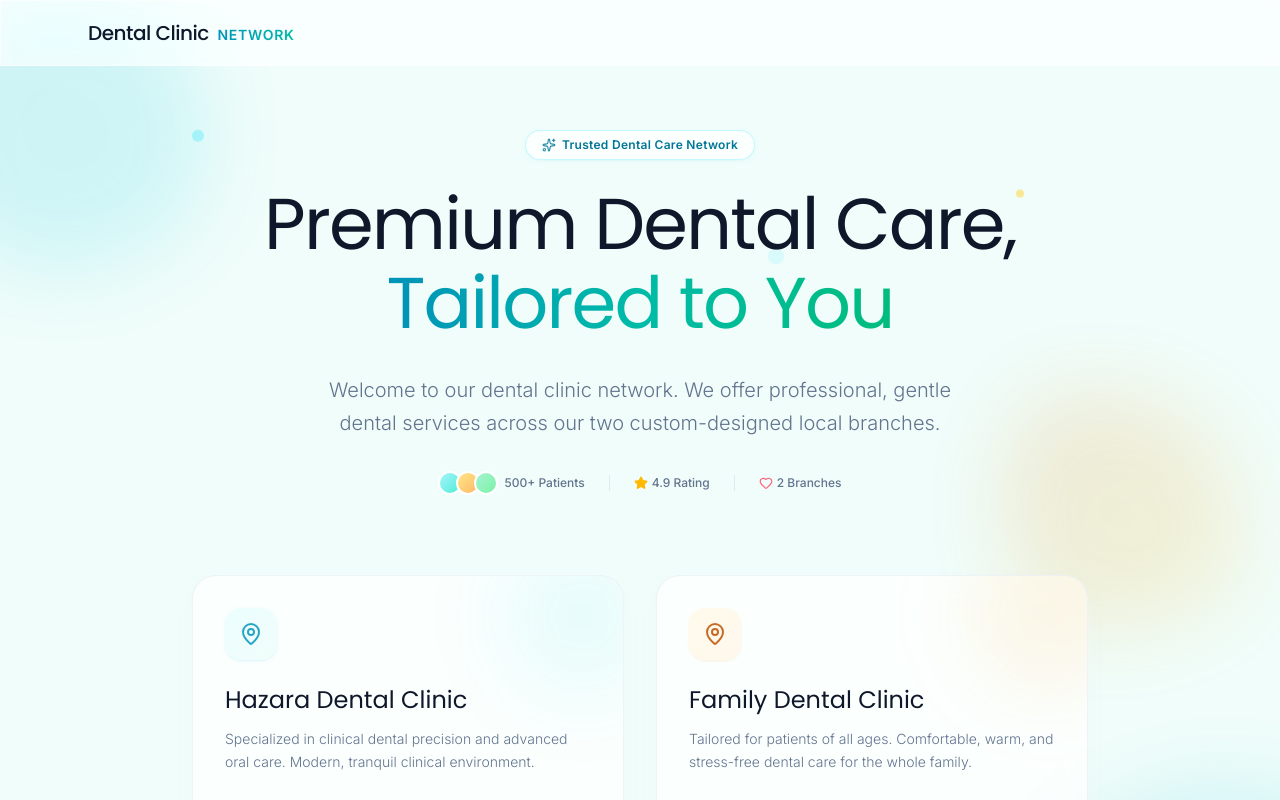
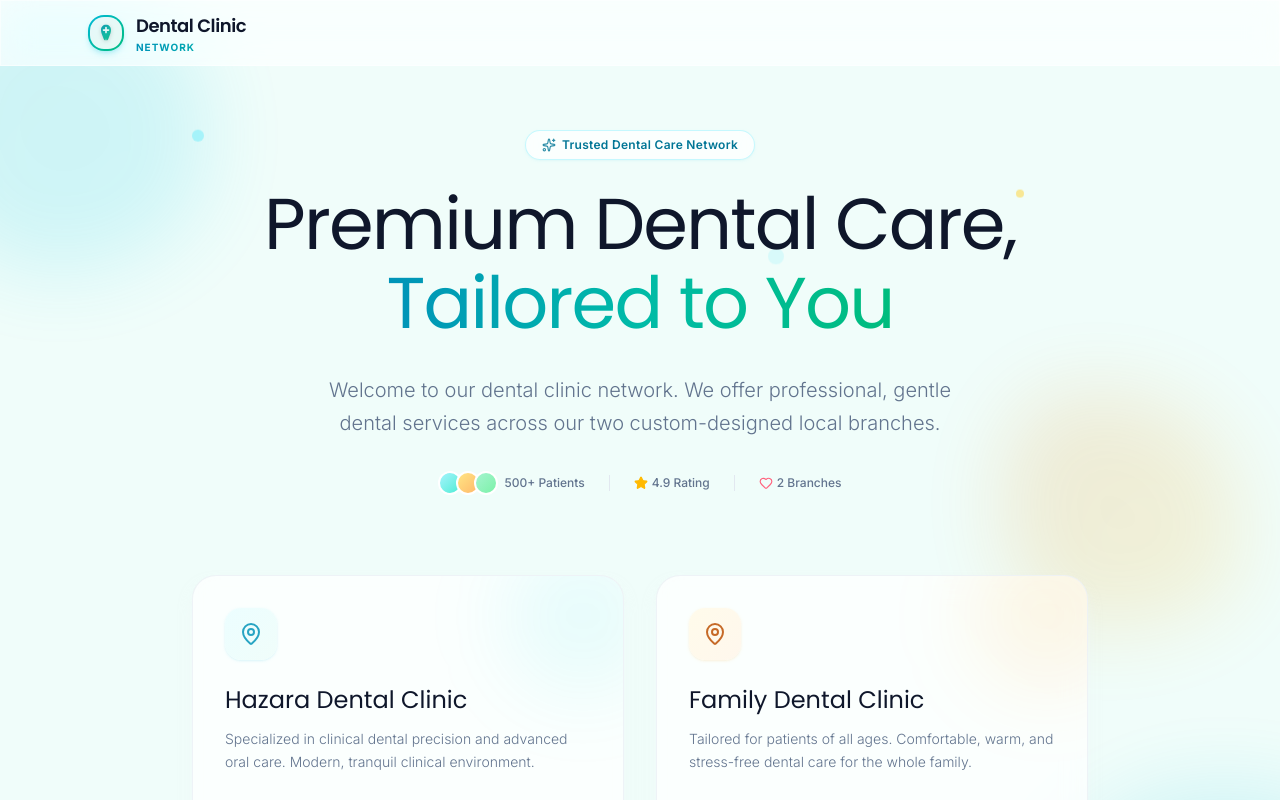
Before and after one commit to Aman9807/dental, a Next.js app: page / in a window 1280 px wide. Shown: the top 800 px of the page. Built offline with nearby package versions, Linux system fonts and the light colour scheme.

Commit message:
Add custom text-free logo mark and update favicons and page headers

```diff
--- /dev/null
+++ b/scratch/count_lines.js
@@ -0,0 +1,39 @@
+const fs = require('fs');
+const path = require('path');
+
+function getFiles(dir, fileList = []) {
+  const files = fs.readdirSync(dir);
+  for (const file of files) {
+    if (['node_modules', '.next', '.git', '.agents', '.temp', 'package-lock.json', 'tsconfig.tsbuildinfo'].includes(file)) continue;
+    const filePath = path.join(dir, file);
+    const stat = fs.statSync(filePath);
+    if (stat.isDirectory()) {
+      getFiles(filePath, fileList);
+    } else {
+      fileList.push(filePath);
+    }
+  }
+  return fileList;
+}
+
+const root = process.cwd();
+const files = getFiles(root);
+let totalLines = 0;
+const results = [];
+
+for (const f of files) {
+  const rel = path.relative(root, f).replace(/\\/g, '/');
+  try {
+    const content = fs.readFileSync(f, 'utf8');
+    const lines = content.split(/\r?\n/).length;
+    results.push({ file: rel, lines });
+    totalLines += lines;
+  } catch (e) {}
+}
+
+results.sort((a, b) => b.lines - a.lines);
+
+console.log('--- LINE COUNT PER FILE ---');
+results.forEach(r => console.log(`${r.lines.toString().padStart(6)} lines : ${r.file}`));
+console.log('---------------------------');
+console.log(`TOTAL LINES OF CODE: ${totalLines}`);
--- a/src/app/admin/(dashboard)/layout.tsx
+++ b/src/app/admin/(dashboard)/layout.tsx
@@ -6,6 +6,7 @@ import {
   LayoutDashboard, Users, Settings, ShieldAlert, Sparkles, CircleDollarSign, Receipt
 } from 'lucide-react'
 import LogoutButton from './LogoutButton'
+import DentalLogo from '@/components/DentalLogo'
 
 export default async function AdminDashboardLayout({
   children,
@@ -27,9 +28,7 @@ export default async function AdminDashboardLayout({
         <div>
           {/* Logo */}
           <div className="h-16 border-b border-white/5 px-6 flex items-center gap-3">
-            <div className="w-8 h-8 bg-gradient-to-br from-cyan-400 to-teal-500 rounded-xl flex items-center justify-center text-white shadow-lg shadow-cyan-500/20">
-              <span className="font-serif font-bold text-sm">D</span>
-            </div>
+            <DentalLogo size={32} />
             <div className="flex flex-col">
               <span className="text-sm font-semibold text-white leading-tight">Clinic Admin</span>
               <span className="text-[10px] text-slate-400 font-light uppercase tracking-[0.15em]">Control Panel</span>
--- a/src/app/family/page.tsx
+++ b/src/app/family/page.tsx
@@ -2,6 +2,7 @@ import Link from 'next/link'
 import { Calendar, Clock, MapPin, Phone, ArrowLeft, ArrowRight, Heart, Star, Sparkles, Smile } from 'lucide-react'
 import { getAdminSupabase } from '@/lib/supabase'
 import AnimateOnScroll from '@/components/AnimateOnScroll'
+import DentalLogo from '@/components/DentalLogo'
 
 export default async function FamilyHome() {
   const supabaseServer = getAdminSupabase()
@@ -23,12 +24,15 @@ export default async function FamilyHome() {
             <ArrowLeft className="w-3.5 h-3.5 text-amber-700" />
             Clinic Portal
           </Link>
-          <span className="text-lg font-serif text-slate-900 font-normal">
-            Family{' '}
-            <span className="text-transparent bg-clip-text bg-gradient-to-r from-amber-600 to-orange-500 font-light">
-              Dental Clinic
+          <div className="flex items-center gap-2.5">
+            <DentalLogo size={30} />
+            <span className="text-lg font-serif text-slate-900 font-normal">
+              Family{' '}
+              <span className="text-transparent bg-clip-text bg-gradient-to-r from-amber-600 to-orange-500 font-light">
+                Dental Clinic
+              </span>
             </span>
-          </span>
+          </div>
           <Link
             href="/family/book"
             className="px-5 py-2 text-xs font-semibold text-white bg-gradient-to-r from-amber-600 to-orange-600 hover:from-amber-700 hover:to-orange-700 rounded-xl transition-all duration-300 shadow-md shadow-amber-500/15 hover:shadow-lg hover:shadow-amber-500/25 btn-shimmer"
--- a/src/app/hazara/page.tsx
+++ b/src/app/hazara/page.tsx
@@ -2,6 +2,7 @@ import Link from 'next/link'
 import { Calendar, Clock, MapPin, Phone, ArrowLeft, ArrowRight, ShieldCheck, Star, Sparkles, Zap } from 'lucide-react'
 import { getAdminSupabase } from '@/lib/supabase'
 import AnimateOnScroll from '@/components/AnimateOnScroll'
+import DentalLogo from '@/components/DentalLogo'
 
 export default async function HazaraHome() {
   const supabaseServer = getAdminSupabase()
@@ -23,12 +24,15 @@ export default async function HazaraHome() {
             <ArrowLeft className="w-3.5 h-3.5 text-cyan-600" />
             Clinic Portal
           </Link>
-          <span className="text-lg font-serif text-slate-900 font-normal">
-            Hazara{' '}
-            <span className="text-transparent bg-clip-text bg-gradient-to-r from-cyan-600 to-teal-500 font-light">
-              Dental Clinic
+          <div className="flex items-center gap-2.5">
+            <DentalLogo size={30} />
+            <span className="text-lg font-serif text-slate-900 font-normal">
+              Hazara{' '}
+              <span className="text-transparent bg-clip-text bg-gradient-to-r from-cyan-600 to-teal-500 font-light">
+                Dental Clinic
+              </span>
             </span>
-          </span>
+          </div>
           <Link
             href="/hazara/book"
             className="px-5 py-2 text-xs font-semibold text-white bg-gradient-to-r from-cyan-600 to-teal-600 hover:from-cyan-700 hover:to-teal-700 rounded-xl transition-all duration-300 shadow-md shadow-cyan-500/15 hover:shadow-lg hover:shadow-cyan-500/25 btn-shimmer"
--- a/src/app/layout.tsx
+++ b/src/app/layout.tsx
@@ -21,6 +21,11 @@ export const metadata: Metadata = {
     default: "Dental Clinics | Hazara & Family branches",
   },
   description: "Book free dental appointments at Hazara Dental Clinic or Family Dental Clinic.",
+  icons: {
+    icon: "/favicon.svg",
+    shortcut: "/favicon.svg",
+    apple: "/favicon.svg",
+  },
 };
 
 export default function RootLayout({
--- a/src/app/page.tsx
+++ b/src/app/page.tsx
@@ -1,6 +1,7 @@
 import Link from 'next/link'
 import { Calendar, Shield, MapPin, ArrowRight, Sparkles, Heart, Star } from 'lucide-react'
 import AnimateOnScroll from '@/components/AnimateOnScroll'
+import DentalLogo from '@/components/DentalLogo'
 
 export default function Home() {
   return (
@@ -9,12 +10,17 @@ export default function Home() {
       {/* ═══ HEADER ═══ */}
       <header className="glass sticky top-0 z-50 animate-fade-in-down">
         <div className="max-w-6xl mx-auto px-6 h-16 flex items-center justify-between">
-          <span className="text-xl font-serif tracking-tight font-medium text-slate-900">
-            Dental Clinic{' '}
-            <span className="text-transparent bg-clip-text bg-gradient-to-r from-cyan-600 to-teal-500 font-sans text-sm uppercase ml-1 tracking-wider font-semibold">
-              Network
-            </span>
-          </span>
+          <Link href="/" className="inline-flex items-center gap-3 group">
+            <DentalLogo size={36} />
+            <div className="flex flex-col">
+              <span className="text-lg font-serif font-semibold tracking-tight text-slate-900 group-hover:text-cyan-700 transition-colors">
+                Dental Clinic
+              </span>
+              <span className="text-[10px] font-sans font-bold uppercase tracking-widest text-transparent bg-clip-text bg-gradient-to-r from-cyan-600 to-teal-500">
+                Network
+              </span>
+            </div>
+          </Link>
         </div>
       </header>
 
--- /dev/null
+++ b/src/components/DentalLogo.tsx
@@ -0,0 +1,53 @@
+import React from 'react'
+
+interface DentalLogoProps {
+  className?: string
+  iconOnly?: boolean
+  size?: number
+}
+
+export default function DentalLogo({ className = '', iconOnly = true, size = 36 }: DentalLogoProps) {
+  return (
+    <div className={`inline-flex items-center ${className}`}>
+      {/* 3D Glassmorphic Stylized Tooth Logo Mark */}
+      <div
+        className="relative flex items-center justify-center rounded-2xl bg-gradient-to-br from-cyan-500 via-teal-500 to-emerald-500 p-0.5 shadow-md shadow-cyan-500/20 group cursor-pointer"
+        style={{ width: size, height: size }}
+      >
+        <div className="w-full h-full bg-white/90 backdrop-blur-md rounded-[14px] flex items-center justify-center p-1.5 transition-all duration-300 group-hover:bg-white/80">
+          <svg
+            viewBox="0 0 24 24"
+            fill="none"
+            xmlns="http://www.w3.org/2000/svg"
+            className="w-full h-full drop-shadow-sm transition-transform duration-300 group-hover:scale-110"
+          >
+            {/* Gradient definition */}
+            <defs>
+              <linearGradient id="dentalGrad" x1="2" y1="2" x2="22" y2="22" gradientUnits="userSpaceOnUse">
+                <stop offset="0%" stopColor="#0891b2" />
+                <stop offset="50%" stopColor="#14b8a6" />
+                <stop offset="100%" stopColor="#10b981" />
+              </linearGradient>
+            </defs>
+
+            {/* Stylized Tooth Outer Boundary */}
+            <path
+              d="M12 2C8.5 2 6 4.5 6 8C6 11 7 13.5 8 16C8.8 18 9.5 21 11 21C11.8 21 12 18.5 12 17.5C12 18.5 12.2 21 13 21C14.5 21 15.2 18 16 16C17 13.5 18 11 18 8C18 4.5 15.5 2 12 2Z"
+              fill="url(#dentalGrad)"
+            />
+
+            {/* Internal Sparkle / Shield highlight */}
+            <path
+              d="M12 5.5V11.5M9 8.5H15"
+              stroke="white"
+              strokeWidth="2"
+              strokeLinecap="round"
+              strokeLinejoin="round"
+              opacity="0.9"
+            />
+          </svg>
+        </div>
+      </div>
+    </div>
+  )
+}
```
Also changed, not shown: public/favicon.svg (added), src/app/icon.svg (added).
